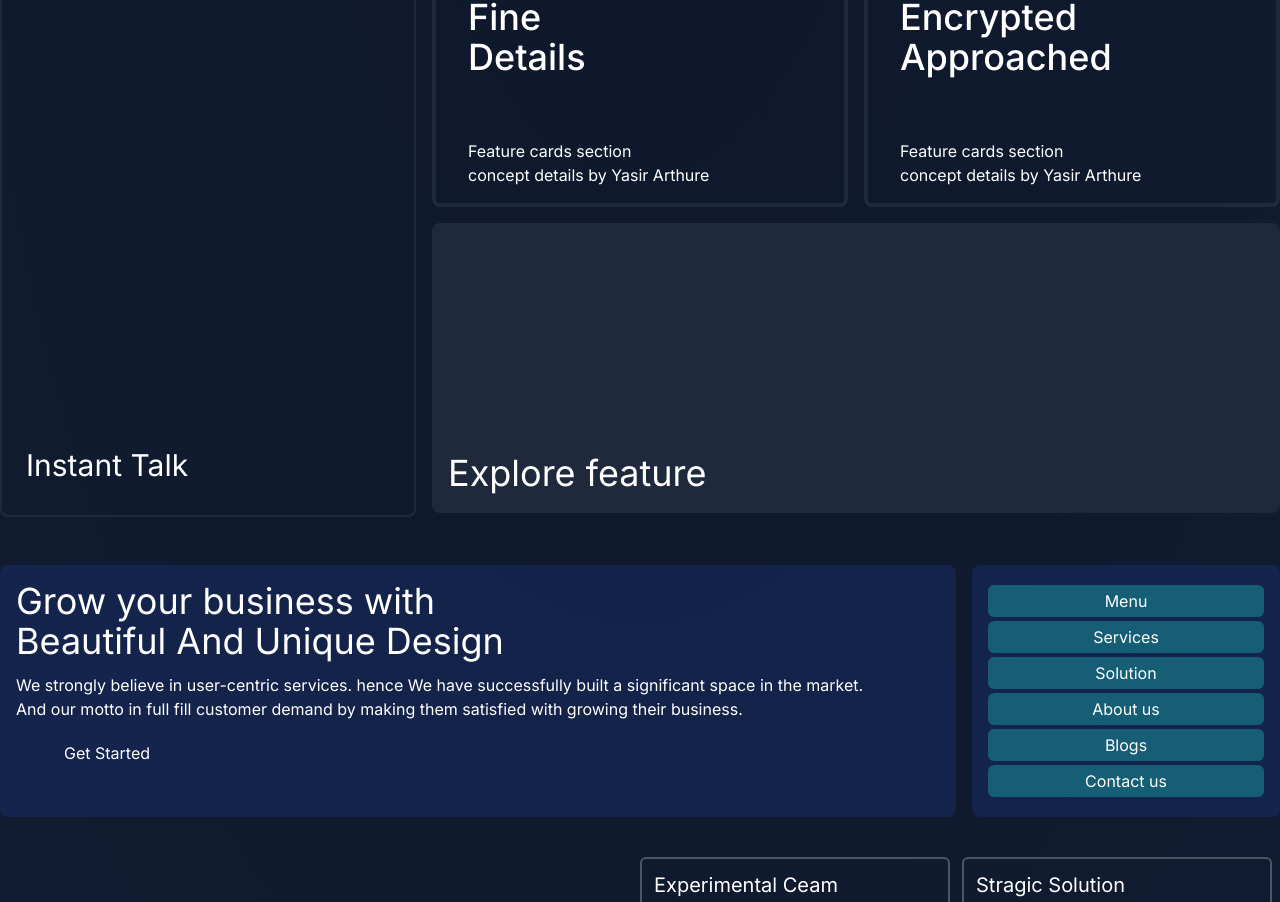
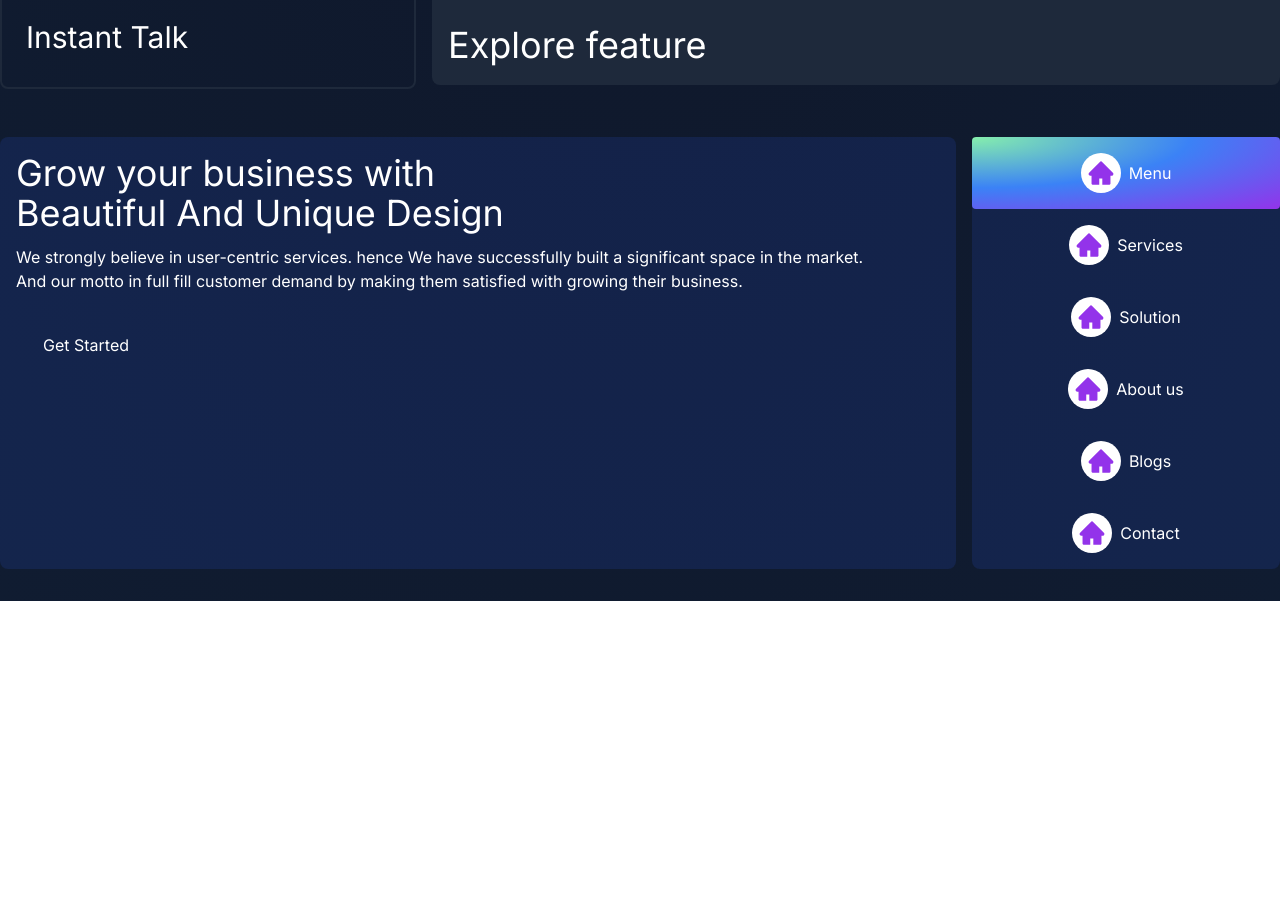
Before and after one commit to minhazpro3/blogger-client, a Next.js app: page / in a window 1280 px wide. Shown: the part 1895-2797 px from the top of the page. After the commit the page ends 2496 px from the top, so only its background shows below. Built offline with nearby package versions, Linux system fonts and the light colour scheme.

Commit message:
added some of features

```diff
--- a/src/app/page.tsx
+++ b/src/app/page.tsx
@@ -1,4 +1,4 @@
-import GrowBanner from "@/components/grow_your/grow_banner";
+import GrowBanner from "@/components/home/grow_your/grow_banner";
 import Header from "@/components/header";
 import HomeBanner from "@/components/home/Banner";
 import HomeTrustSecurity from "@/components/home/Banner_trust_security";
@@ -14,7 +14,7 @@ const Page = () => {
         <Header />
         <HomeBanner />
         <HomeTrustSecurity />
-        <Docs />
+        {/* <Docs /> */}
 
         <div className="mb-12">
           <Help_articles />
--- a/src/components/grow_your/Grow_banner.tsx
+++ /dev/null
@@ -1,106 +0,0 @@
-"use client";
-import React, { useRef } from "react";
-
-export default function GrowBanner() {
-  const ref = useRef(null);
-  React.useEffect(() => {
-    import("@lottiefiles/lottie-player");
-  });
-
-  return (
-    <div className="container mx-auto px-8 md:px-0">
-      <div className="grid grid-cols-4  gap-4">
-        <div className="relative col-span-3 rounded-lg bg-blue-900 bg-opacity-30 p-4">
-          <h2 className="text-4xl text-white ">
-            Grow your business with
-            <br /> Beautiful And Unique Design
-          </h2>
-          <p className="my-3 text-base text-white">
-            We strongly believe in user-centric services. hence We have
-            successfully built a significant space in the market. <br /> And our
-            motto in full fill customer demand by making them satisfied with
-            growing their business.
-          </p>
-          <button className="absolute  left-4 mb-1 rounded-full px-12 py-2 text-white">
-            Get Started
-          </button>
-          <div className="absolute -bottom-2 left-4 -z-10 flex justify-center">
-            <lottie-player
-              id="firstLottie"
-              ref={ref}
-              autoplay
-              loop
-              mode="normal"
-              src="https://assets4.lottiefiles.com/packages/lf20_uOFWvo.json"
-              style={{ width: "180px", height: "140px" }}
-            ></lottie-player>
-          </div>
-        </div>
-        <div className="col-span-1 rounded-lg bg-blue-900 bg-opacity-30 p-4 text-white">
-          <ul className="my-1 rounded-md bg-cyan-800 py-1 text-center hover:cursor-pointer  hover:bg-cyan-950">
-            <button>Menu</button>
-          </ul>
-          <ul className="my-1 rounded-md bg-cyan-800 py-1 text-center hover:cursor-pointer  hover:bg-cyan-950">
-            <button>Services</button>
-          </ul>
-          <ul className="my-1 rounded-md bg-cyan-800 py-1 text-center hover:cursor-pointer  hover:bg-cyan-950">
-            <button>Solution</button>
-          </ul>
-          <ul className="my-1 rounded-md bg-cyan-800 py-1 text-center hover:cursor-pointer  hover:bg-cyan-950">
-            <button>About us </button>
-          </ul>
-          <ul className="my-1 rounded-md bg-cyan-800 py-1 text-center hover:cursor-pointer  hover:bg-cyan-950">
-            <button>Blogs </button>
-          </ul>
-          <ul className="my-1 rounded-md bg-cyan-800 py-1 text-center hover:cursor-pointer  hover:bg-cyan-950">
-            <button className="">Contact us </button>
-          </ul>
-        </div>
-      </div>
-
-      <div className="my-8 justify-between p-2 sm:flex">
-        <div className="w-full"></div>
-        <div className="flex w-full justify-center gap-3">
-          <div className="w-full rounded-md border-2 border-gray-600 p-3">
-            <div>
-              {" "}
-              <lottie-player
-                id="firstLottie"
-                ref={ref}
-                autoplay
-                loop
-                mode="normal"
-                src="https://assets9.lottiefiles.com/private_files/lf30_uo4w38uo.json"
-                style={{ width: "50px", height: "50px" }}
-              ></lottie-player>
-            </div>
-            <h3 className="text-xl text-white">Experimental Ceam</h3>
-            <p className="text-white">
-              Our designer before in offering the services that charces off
-              action oftion the eye and creats great impact on the mind.
-            </p>
-          </div>
-          <div className="w-full rounded-md border-2 border-gray-600 p-3">
-            <div>
-              {" "}
-              <lottie-player
-                id="firstLottie"
-                ref={ref}
-                autoplay
-                loop
-                mode="normal"
-                src="https://assets10.lottiefiles.com/packages/lf20_VN4Cyr7rjC.json"
-                style={{ width: "50px", height: "50px" }}
-              ></lottie-player>
-            </div>
-            <h3 className="text-xl text-white">Stragic Solution</h3>
-            <p className="text-white">
-              Our designer before in offering the services that charces off
-              action oftion the eye and creats great impact on the mind.
-            </p>
-          </div>
-        </div>
-      </div>
-    </div>
-  );
-}
--- /dev/null
+++ b/src/components/home/grow_your/grow_banner.tsx
@@ -0,0 +1,101 @@
+"use client";
+import React, { useRef, useState } from "react";
+import { AiFillHome } from "react-icons/ai";
+import { type IconType } from "react-icons/lib";
+interface Menu {
+  icon: IconType;
+  name: string;
+}
+const menus: Menu[] = [
+  {
+    icon: AiFillHome,
+    name: "Menu",
+  },
+  {
+    icon: AiFillHome,
+    name: "Services",
+  },
+  {
+    icon: AiFillHome,
+    name: "Solution",
+  },
+  {
+    icon: AiFillHome,
+    name: "About us",
+  },
+  {
+    icon: AiFillHome,
+    name: "Blogs",
+  },
+  {
+    icon: AiFillHome,
+    name: "Contact",
+  },
+];
+
+export default function GrowBanner() {
+  const ref = useRef(null);
+  React.useEffect(() => {
+    import("@lottiefiles/lottie-player");
+  });
+  const [active, setActive] = useState<Menu | undefined>(menus[0]);
+
+  return (
+    <div className="container mx-auto px-8 md:px-0">
+      <div className="grid grid-cols-4  gap-4">
+        <div className="col-span-3 rounded-lg bg-blue-900 bg-opacity-30 p-4">
+          <h2 className="text-4xl text-white ">
+            Grow your business with
+            <br /> Beautiful And Unique Design
+          </h2>
+          <p className="my-3 text-base text-white">
+            We strongly believe in user-centric services. hence We have
+            successfully built a significant space in the market. <br /> And our
+            motto in full fill customer demand by making them satisfied with
+            growing their business.
+          </p>
+          <div className="relative flex h-[80px] w-[140px] items-center justify-center">
+            <button className="absolute top-2/4 -translate-y-2/4 rounded-full text-white">
+              Get Started
+            </button>
+            <div className="absolute top-0 -z-10 flex h-full w-full justify-center">
+              <lottie-player
+                className="!h-full !w-full"
+                id="firstLottie"
+                ref={ref}
+                autoplay
+                loop
+                mode="normal"
+                src="https://assets4.lottiefiles.com/packages/lf20_uOFWvo.json"
+                style={{ width: "180px", height: "140px" }}
+              ></lottie-player>
+            </div>
+          </div>
+        </div>
+        <div className="col-span-1 rounded-lg bg-blue-900 bg-opacity-30">
+          <ul>
+            {menus.map((menu, index) => {
+              return (
+                <li key={index}>
+                  <button
+                    onClick={() => setActive(menus[index])}
+                    className={`flex w-full items-center justify-center gap-2 rounded py-4 text-center text-white ${
+                      active?.name === menu.name
+                        ? "bg-[radial-gradient(ellipse_at_top_left,_var(--tw-gradient-stops))] from-green-300 via-blue-500 to-purple-600"
+                        : ""
+                    }`}
+                  >
+                    <span className="flex h-10 w-10 items-center justify-center rounded-full bg-white text-purple-600">
+                      {<menu.icon size={28} />}
+                    </span>
+                    {menu.name}
+                  </button>
+                </li>
+              );
+            })}
+          </ul>
+        </div>
+      </div>
+    </div>
+  );
+}
```
